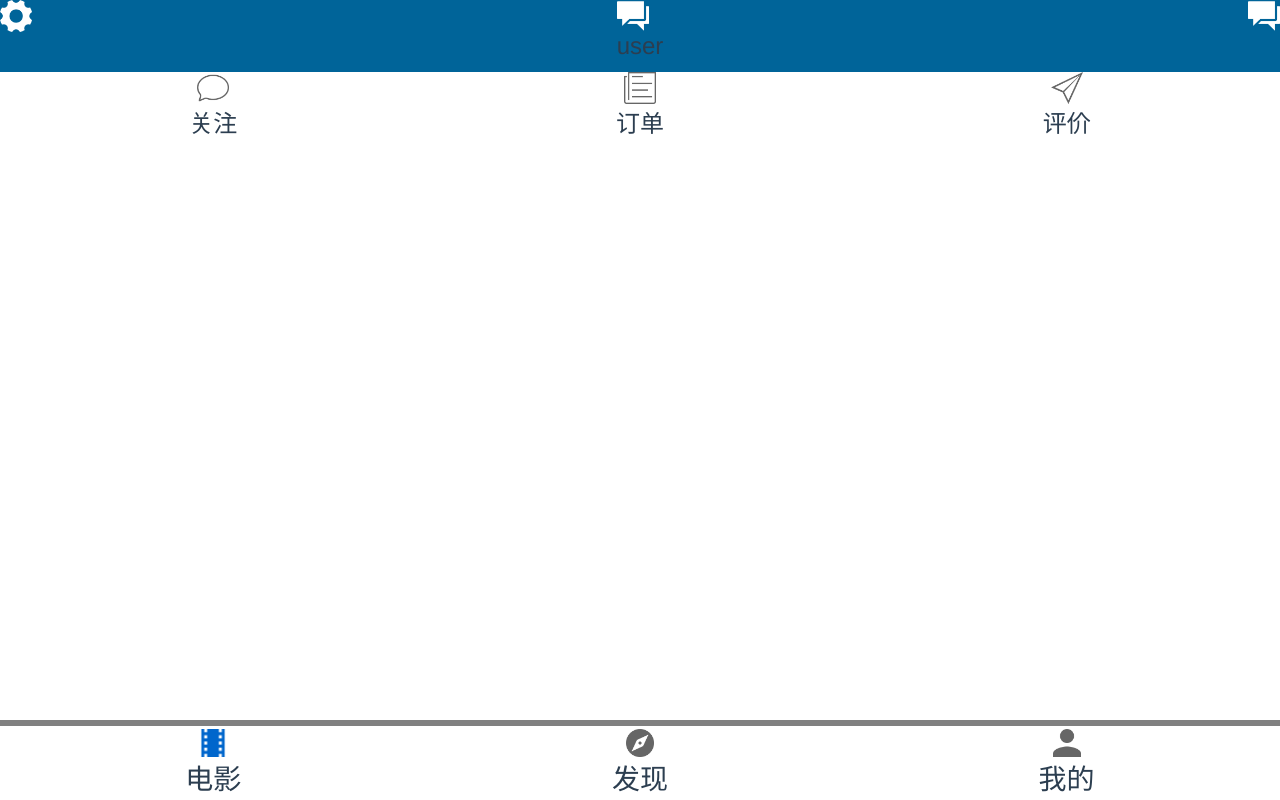
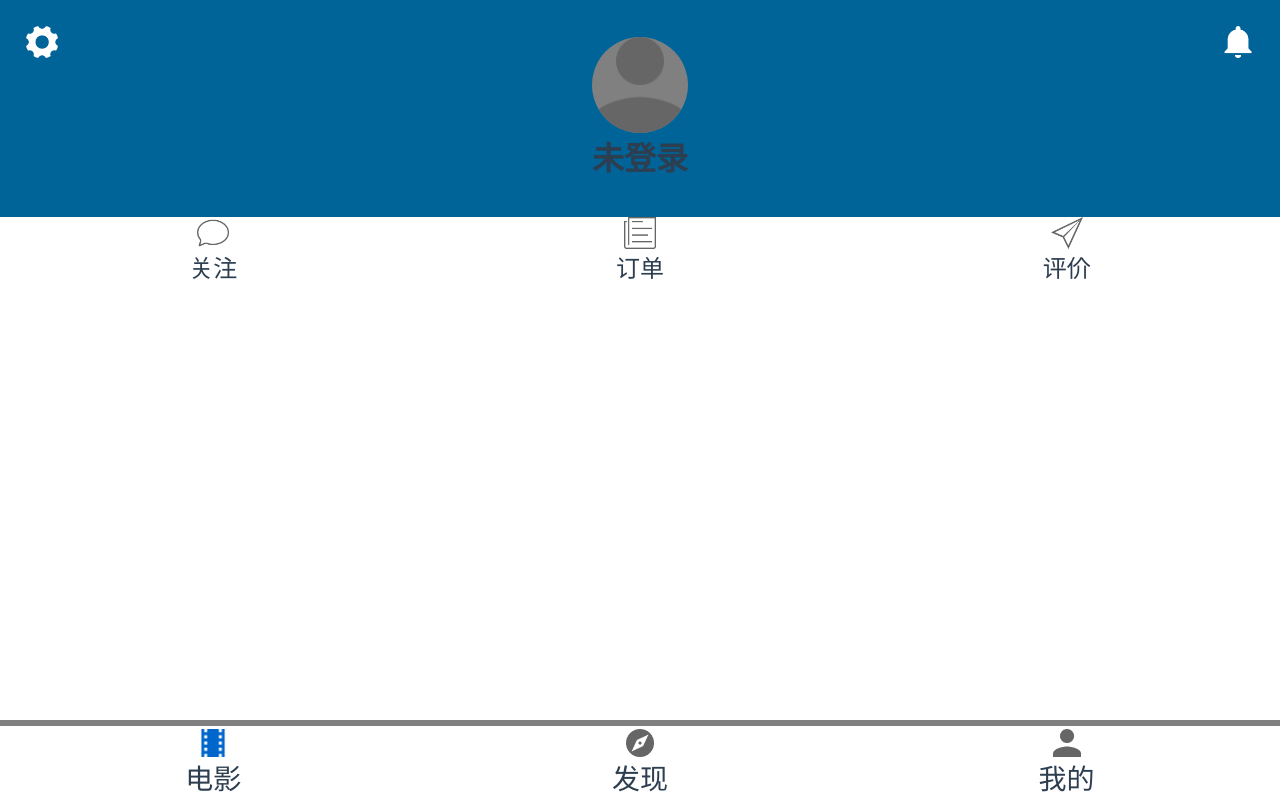
Before and after one commit to E-Tickets/Web-User-Interface, a Vue app in the folder e-tickets/: page /#/mine in a window 1280 px wide. Built offline with nearby package versions, Linux system fonts and the light colour scheme.

Commit message:
[src] minepage modified

```diff
--- a/e-tickets/src/components/DiscoverPage.vue
+++ b/e-tickets/src/components/DiscoverPage.vue
@@ -82,7 +82,7 @@ export default {
   color: white;
   background-color: rgb(0, 100, 153);
 }
-img{
+#search img{
   height: 1.75rem;
   width: 1.75rem;
 }
--- a/e-tickets/src/components/MinePage.vue
+++ b/e-tickets/src/components/MinePage.vue
@@ -1,16 +1,16 @@
 <template>
   <div id="mine">
     <div id="user">
-      <img src="../../static/img/setting2.png" alt="">
+      <img class="iconimage" src="../../static/img/setting2.png" alt="">
       <div>
-        <img src="../../static/img/chat3.png" alt="">
-        <span>user</span>
+        <img id="usersnap" src="../../static/img/user2.png" alt="">
+        <span>未登录</span>
       </div>
-      <img src="../../static/img/chat3.png" alt="">
+      <img class="iconimage" src="../../static/img/warning2.png" alt="">
     </div>
     <ul id="XXX">
       <li v-for="(item, index) in XXX" v-bind:key="index" >
-        <img v-bind:src="item.icon" alt="">
+        <img class="iconimage" v-bind:src="item.icon" alt="">
         <span>
           {{item.tag}}
         </span>
@@ -38,17 +38,30 @@ export default {
   display: flex;
 }
 #user{
-  width: 100%;
-  height: 10%;
+  font-size: 2rem;
+  font-weight: 600;
+  width: auto;
+  padding: 2%;
+  height: 23%;
   display: flex;
   flex-direction: row;
   justify-content: space-between;
   background-color: rgb(0, 100, 153);
+  text-align: center;
 }
 
 #user div{
   display: flex;
   flex-direction: column;
+  justify-content: flex-end;
+  margin:auto;
+}
+
+#usersnap {
+  width: 6rem;
+  height: 6rem;
+  border-radius: 3rem;
+  background-color: gray;
 }
 
 #XXX {
@@ -63,7 +76,7 @@ export default {
   align-items: center;
 }
 
-img {
+.iconimage {
   width: 2rem;
   height: 2rem;
 }
--- a/e-tickets/src/router/index.js
+++ b/e-tickets/src/router/index.js
@@ -3,6 +3,7 @@ import Router from 'vue-router'
 import HomePage from '@/components/HomePage'
 import DiscoverPage from '@/components/DiscoverPage'
 import MinePage from '@/components/MinePage'
+import SignInOnPage from '@/components/SignInOnPage'
 
 Vue.use(Router)
 
@@ -22,6 +23,11 @@ export default new Router({
       path: '/mine',
       name: 'Mine',
       component: MinePage
+    },
+    {
+      path: '/sign',
+      name: 'Sign',
+      component: SignInOnPage
     }
   ]
 })
```
Also changed, not shown: e-tickets/src/components/SignInOnPage.vue (added), e-tickets/static/img/warning2.png (added).
